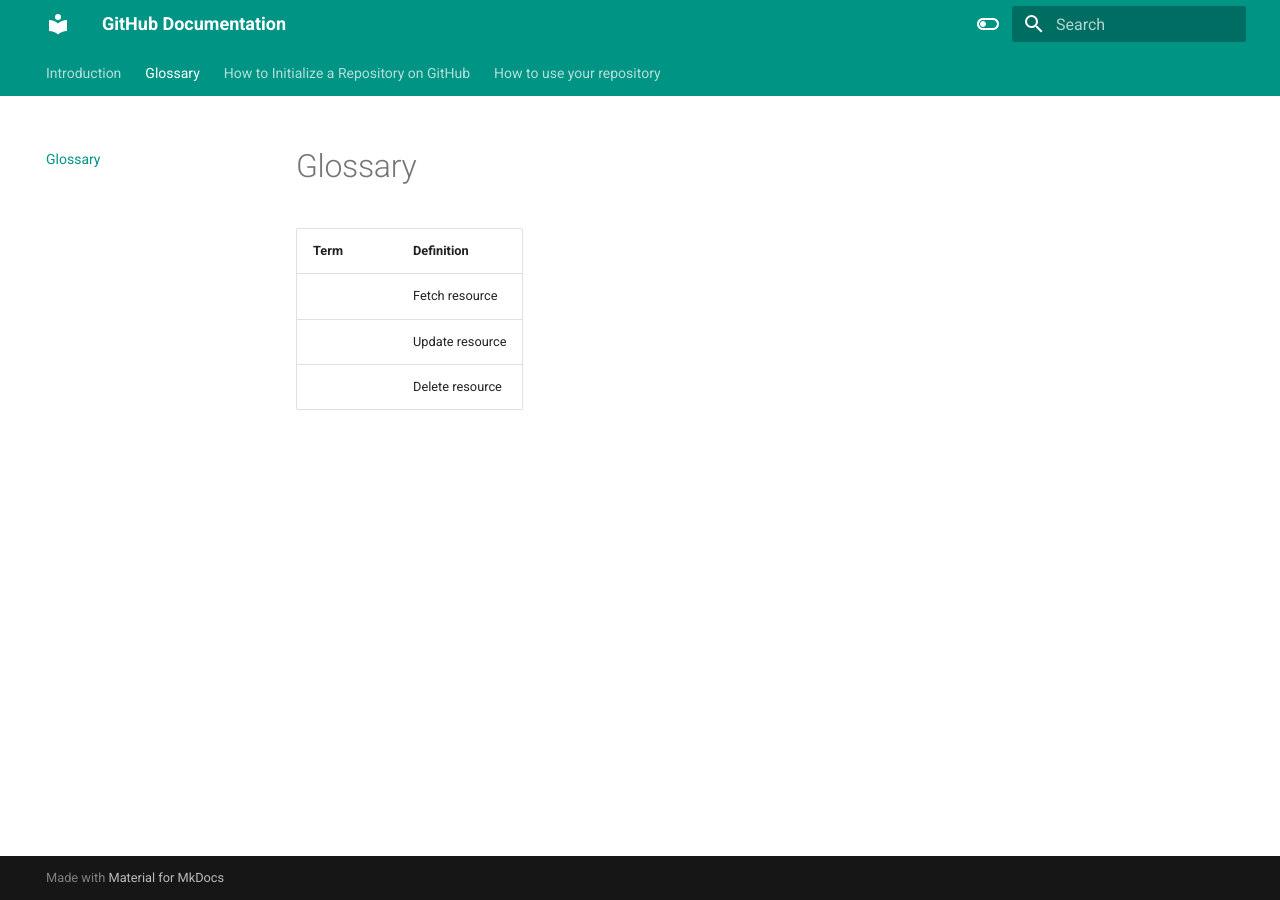
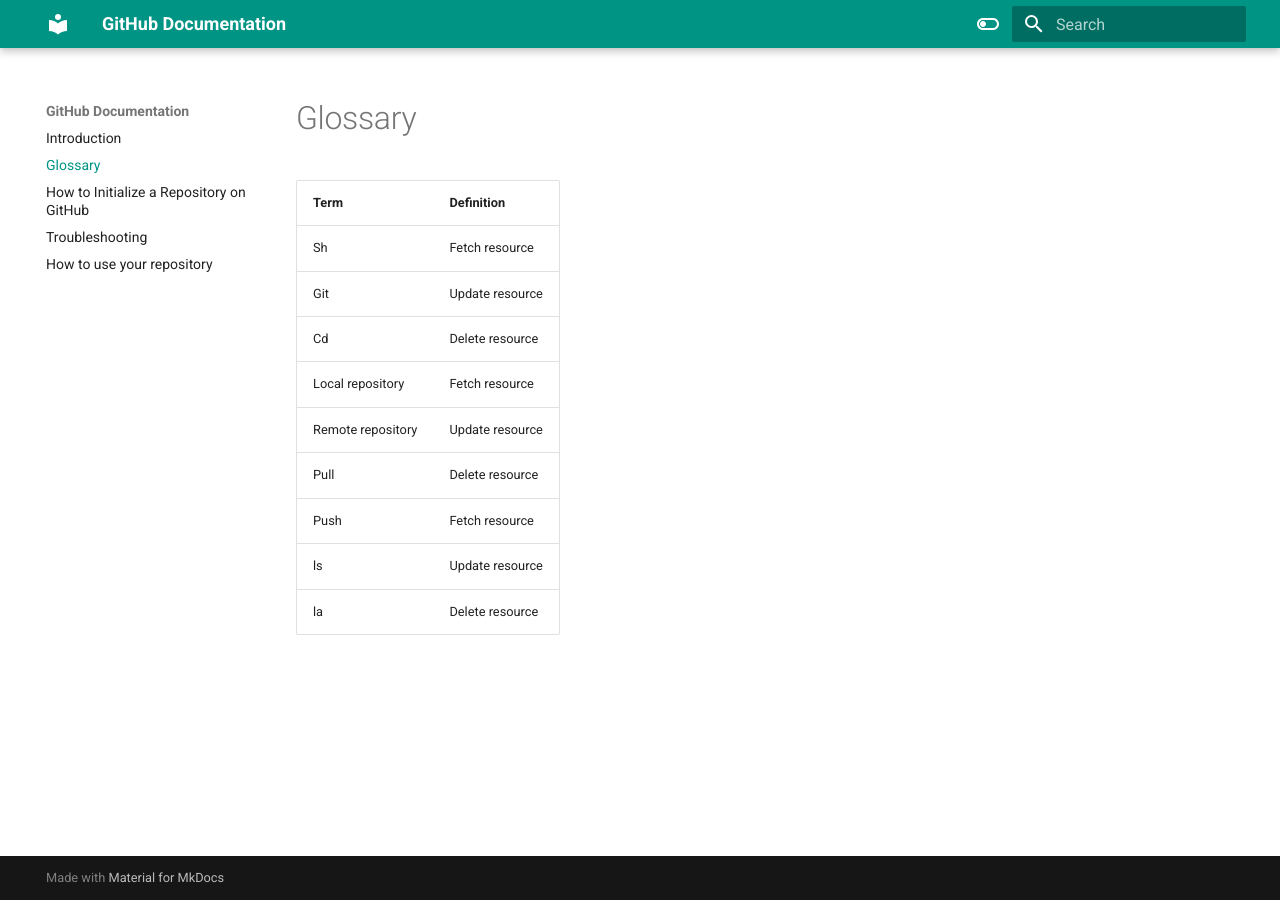
Before and after one commit to Vakiyama/comm-docs, an MkDocs documentation site: the page built from docs/glossary.md, in a window 1280 px wide. Built offline with MkDocs 1.6.1 and Material for MkDocs 9.7.7, drawn with Linux system fonts in a browser that asks for light colours.

Commit message:
fix header

```diff
--- a/docs/glossary.md
+++ b/docs/glossary.md
@@ -2,6 +2,12 @@
 
 | Term        | Definition                           |
 | ----------- | ------------------------------------ |
-|             | Fetch resource                       |
-|             | Update resource                      |
-|             | Delete resource                      |
+| Sh          | Fetch resource                       |
+| Git         | Update resource                      |
+| Cd          | Delete resource                      |
+| Local repository | Fetch resource                  |
+| Remote repository        | Update resource         |
+| Pull        | Delete resource                      |
+| Push        | Fetch resource                       |
+| ls          | Update resource                      |
+| la           | Delete resource                     |
--- a/mkdocs.yml
+++ b/mkdocs.yml
@@ -4,7 +4,6 @@
     repo: fontawesome/brands/material/git
   name: material
   features:
-    - navigation.tabs
     - navigation.sections
     - toc.integrate
     - navigation.top
```
Also changed, not shown: docs/troubleshooting.md (added).
